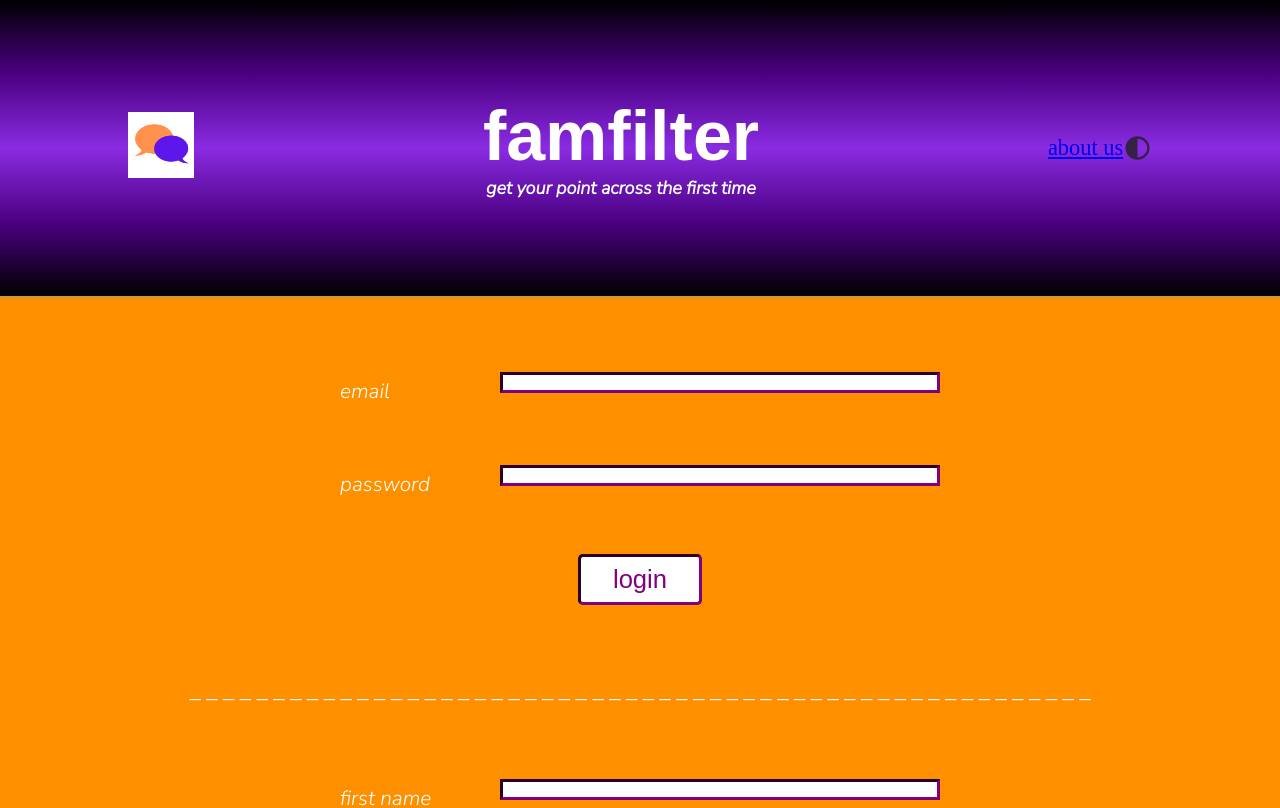
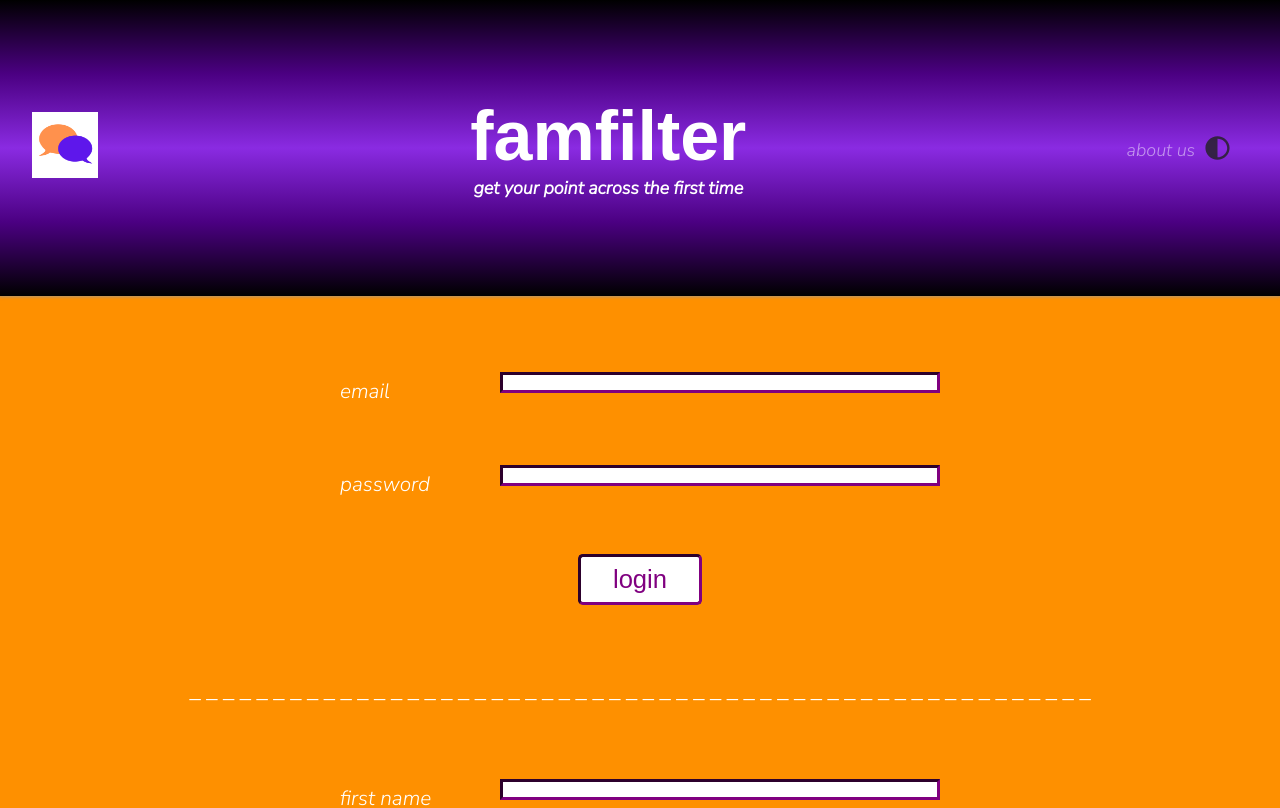
Before and after one commit to ebrest993/FamFilter, a React (Vite) app in the folder client/: page / in a window 1280 px wide. Shown: the top 808 px of the page. Built offline with nearby package versions, Linux system fonts and the light colour scheme; a web font is replaced by a local one.

Commit message:
fixed css bugs

```diff
--- a/client/src/components/Nav/index.jsx
+++ b/client/src/components/Nav/index.jsx
@@ -34,21 +34,21 @@ export default function Nav() {
         </h1>
         </>
         )}
-      <div>
+      <div className="test">
                   {Auth.loggedIn() && (
             <>
-<nav>
+            <nav>
               <Link to="/">home</Link>
               <Link to="/myfilters">myFilters</Link>
               <Link to="/create">new</Link>
               <div className="logout-link" onClick={() => Auth.logout()}>
                 logout
               </div>
-</nav>
+              </nav>
             </>
           )}
+          <nav>
           <Link to="/about">about us</Link>
-        </div>
 
         <img
           onClick={() => dispatch({ type: THEME_TOGGLE })}
@@ -56,6 +56,8 @@ export default function Nav() {
           src={darkToggle}
           alt="Theme Toggle"
           />
+          </nav>
+        </div>
     </header>
   );
 }
--- a/client/src/components/Nav/style.scss
+++ b/client/src/components/Nav/style.scss
@@ -1,10 +1,10 @@
 header {
     margin: 0 0 2rem;
-    padding: 2rem 10%;
+    padding: 2rem;
     display: flex;
-    justify-content: space-between;
     align-items: center;
     box-shadow: 0 0 3px 1px rgba(150, 150, 150, 0.8);
+    justify-content: space-between;
 
     .header-logo {
         width: 66px;
@@ -23,12 +23,14 @@ header {
             a:active,
             a:visited,
             .logout-link {
+                align-items: right;
                 color: white;
                 &:hover {
                     text-shadow: 1px 1px 2px blueviolet;
                 }
 
             }
+
 
         }
 
@@ -51,10 +53,12 @@ header {
     }
 
     nav {
+        align-items: right;
         display: inline-block;
         font-size: 1.5rem;
         margin-right: 1rem;
         vertical-align: bottom;
+        justify-content: right;
         font-family: 'Nunito Sans', sans-serif;
         font-size: large;
         padding: 0;
@@ -81,6 +85,7 @@ header {
             display: inline;
             margin: 0;
             margin-left: .5rem;
+            margin-right: -.5rem;
         }
     }
 }
@@ -89,14 +94,11 @@ h1, h6, h2 {
     align-items: center;
     text-align: center;
     color: white;
-    // font-family: 'Montserrat', sans-serif;
-    // font-family: 'Roboto', sans-serif;
 }
 
 h1 {
     font-size: 70px;
     font-family: 'Cabin Sketch', sans-serif;
-    // font-family: 'Playfair Display SC', serif;
 }
 
 h2 {
@@ -106,11 +108,12 @@ h2 {
     font-family: 'Cabin Sketch', sans-serif;
 }
 
-h6 {
+h6, p {
     font-size: large;
     font-family: 'Nunito Sans', sans-serif;
 
 }
 
 .test {
+
 }
```
